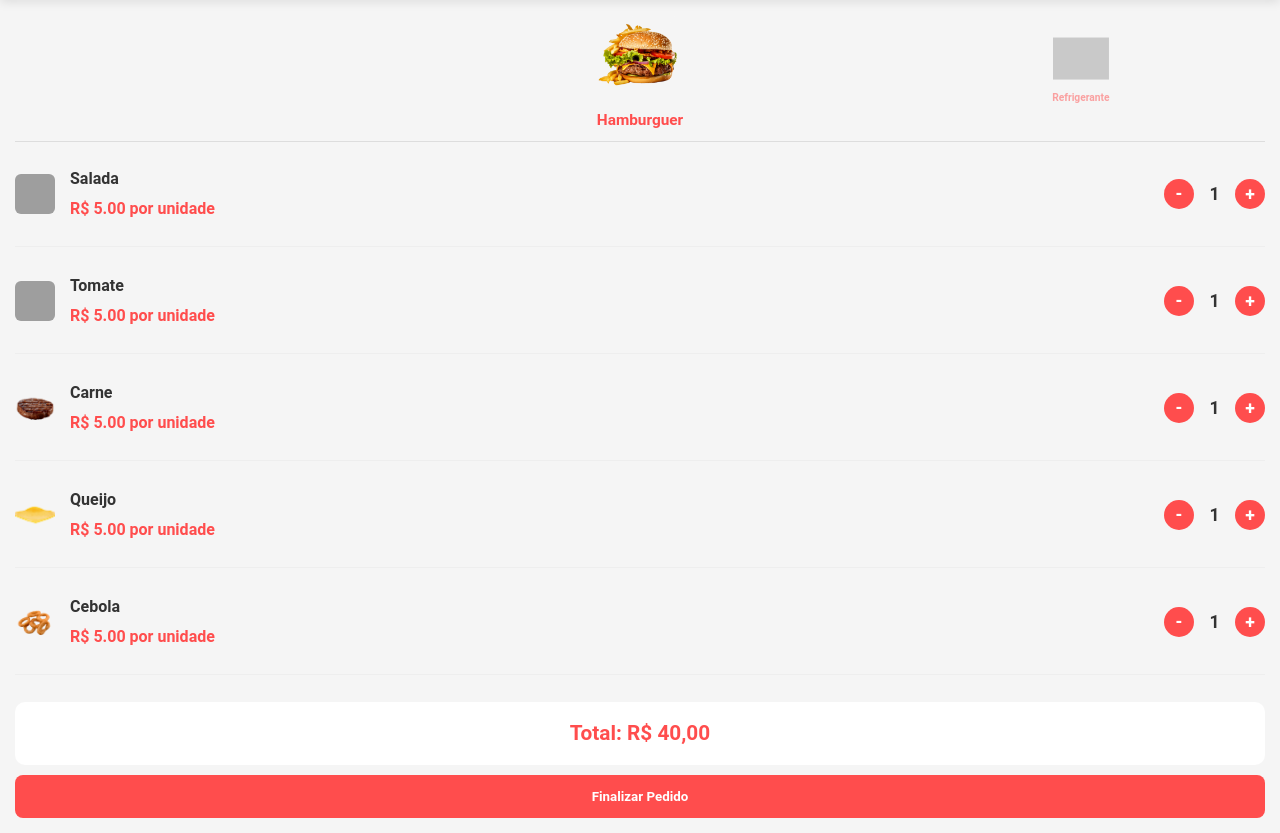
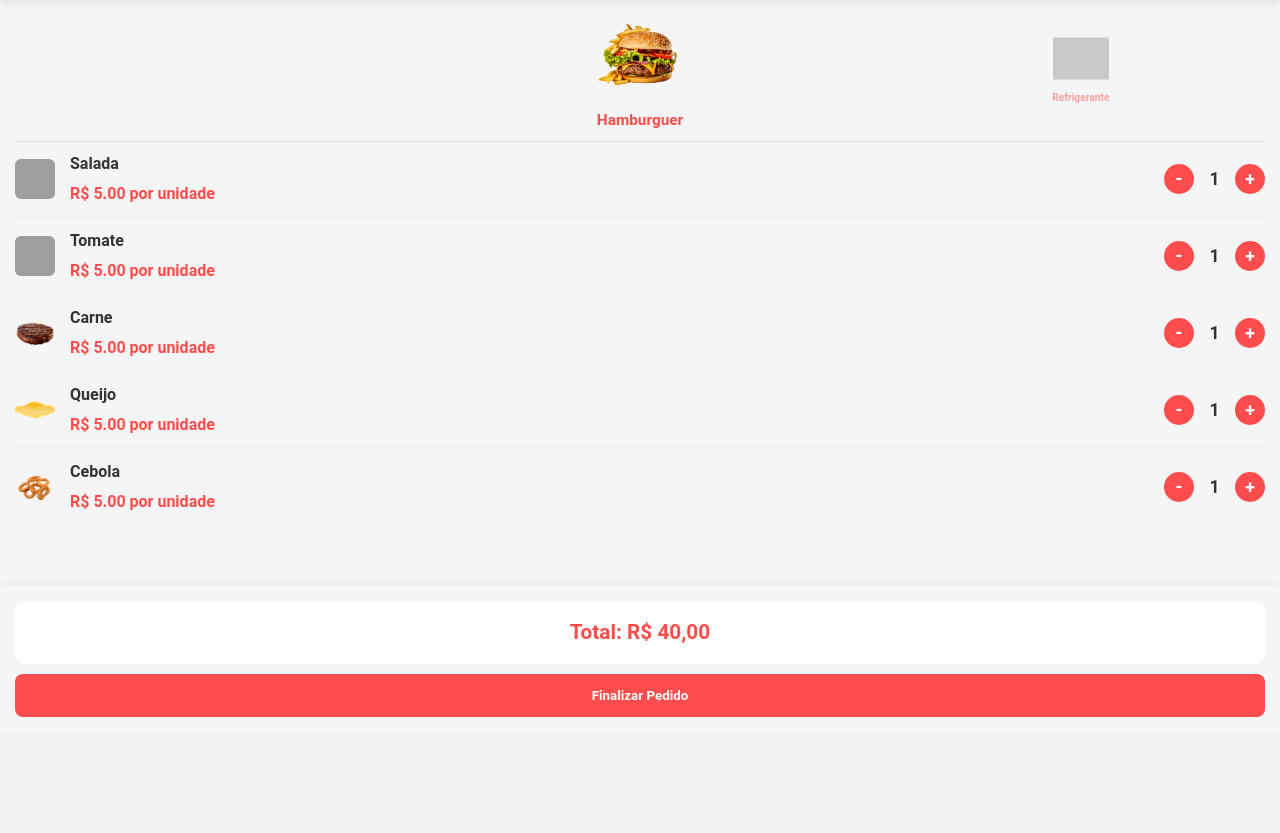
Before and after one commit to joaoCunhaSouza/Joe-s-Burguer, a Django app: page /combo/1/ in a window 1280 px wide. Shown: the part 68-901 px from the top of the page. After the commit the page ends 785 px from the top, so only its background shows below. Run offline with Django 5.2, Linux system fonts and the light colour scheme; a user stored in the database is signed in; data comes from the database, SQL or seed files in the repository; both versions use the stored data as it was after the commit; grey boxes are pictures that could not be loaded.

Commit message:
Atualiza template e configurações 2.5

```diff
--- a/marketplace/templates/combo_detail.html
+++ b/marketplace/templates/combo_detail.html
@@ -34,6 +34,9 @@ header h1 {
 .main-container {
   width: 100%;
   max-width: 100vw;
+  /* --- MODIFICAÇÃO --- */
+  /* Adiciona espaço na parte inferior para que o conteúdo não fique escondido atrás do menu fixo */
+  padding-bottom: 150px;
 }
 .carousel-container {
   display: flex;
@@ -116,12 +119,12 @@ header h1 {
   width: 40px;
   height: 40px;
   object-fit: cover;
-  border-radius: 6px;/* Adicionado para espaçamento */
+  border-radius: 6px;
 }
 .ingredient-details {
   display: flex;
   flex-direction: column;
-margin:15px 15px 15px 15px;
+  margin:0 15px 0 15px;
 }
 .ingredient-name {
   font-weight: 600;
@@ -156,10 +159,22 @@ margin:15px 15px 15px 15px;
   font-size: 1.1rem;
   margin: 0 8px;
 }
+
+/* --- MODIFICAÇÃO PRINCIPAL --- */
 .order-summary {
   padding: 15px;
   background-color: #f5f5f5;
+  /* Torna o elemento fixo na parte inferior da tela */
+  position: fixed;
+  bottom: 0;
+  left: 0;
+  width: 100%;
+  /* Garante que ele fique acima de outro conteúdo */
+  z-index: 1000;
+  /* Adiciona uma sombra superior para separá-lo visualmente do conteúdo que rola */
+  box-shadow: 0 -2px 10px rgba(0, 0, 0, 0.05);
 }
+
 .order-total {
   background-color: white;
   border-radius: 10px;
@@ -204,13 +219,13 @@ margin:15px 15px 15px 15px;
   border: 1px solid #eee;
   display: flex;
   flex-direction: column;
-  align-items: center; /* Centraliza horizontalmente */
-  justify-content: center; /* Opcional: centraliza verticalmente se tiver altura definida */
-  text-align: center; /* Mantém o texto centralizado */
+  align-items: center;
+  justify-content: center;
+  text-align: center;
 }
 
 .drink-item.selected {
-  border-color: #ff4d4d; /* Alterado para destacar a borda */
+  border-color: #ff4d4d;
   box-shadow: 0 0 6px #ff4d4d;
 }
 </style>
```
Also changed, not shown: db.sqlite3.
